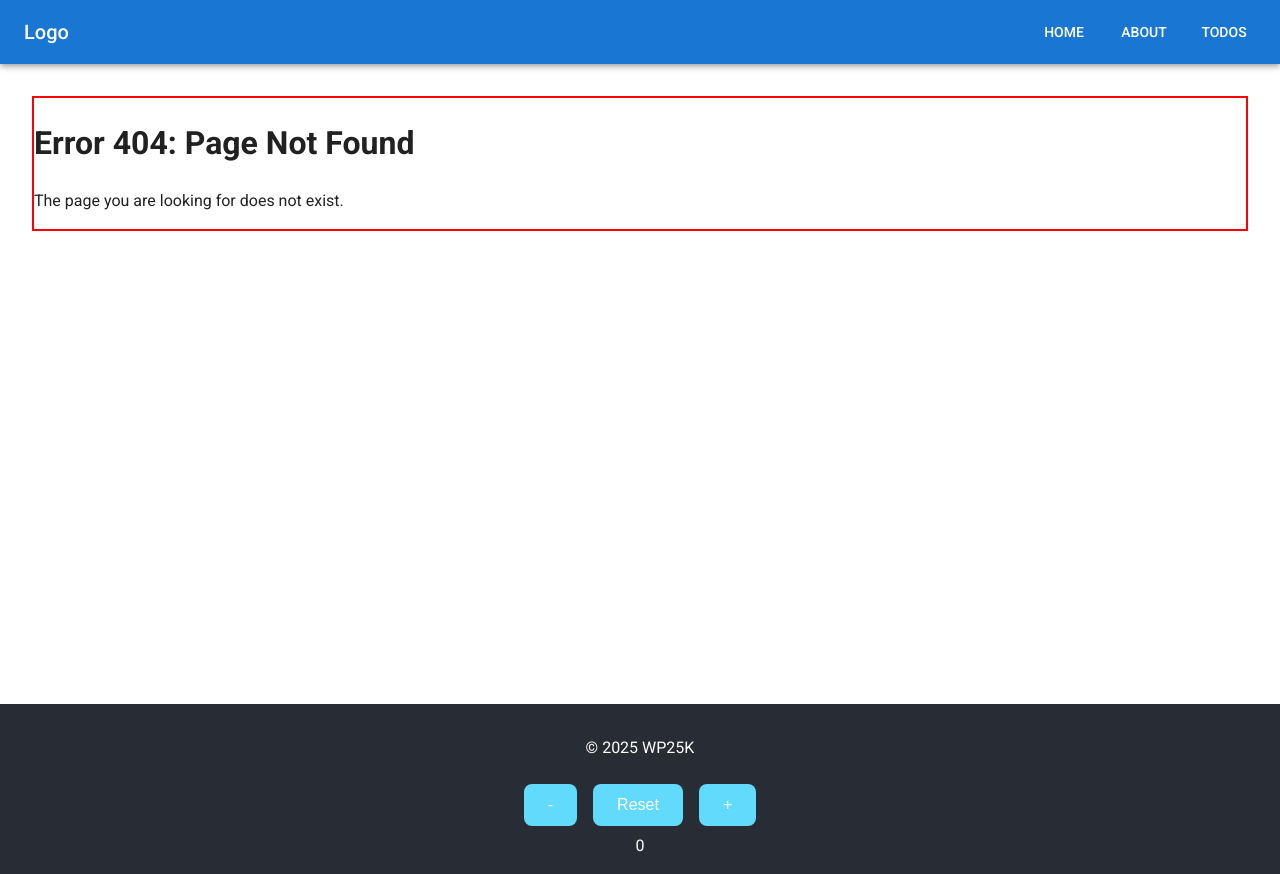
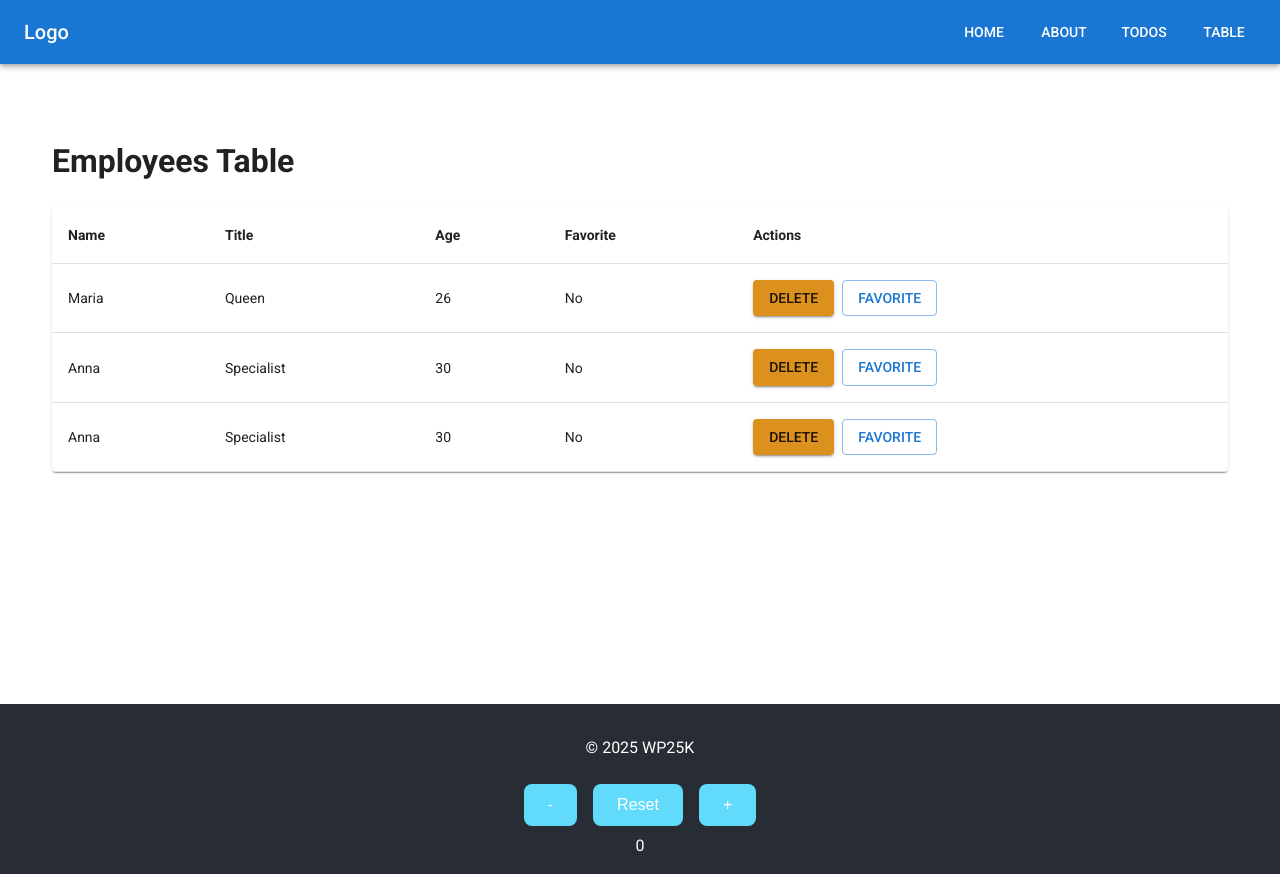
Before and after one commit to Nyukaa/ReactLessons, a React (Vite) app in the folder Lessons/: page /personsPage in a window 1280 px wide. Before the commit this address had no page. Built offline with nearby package versions, Linux system fonts and the light colour scheme; data requests are answered from the project's data file.

Commit message:
table Mui included

```diff
--- /dev/null
+++ b/Lessons/db.json
@@ -0,0 +1,33 @@
+{
+  "persons": [
+    {
+      "name": "Maria",
+      "title": "Queen",
+      "age": "26",
+      "id": "1"
+    },
+    {
+      "id": "5",
+      "name": "Anna",
+      "title": "Specialist",
+      "age": 30,
+      "isFavorite": false
+    },
+    {
+      "id": "2",
+      "name": "Anna",
+      "title": "Specialist",
+      "age": 30,
+      "isFavorite": false
+    }
+  ],
+  "somepersons": [
+    {
+      "id": "1",
+      "name": "Maria",
+      "title": "Queen",
+      "age": 24,
+      "isFavorite": true
+    }
+  ]
+}
--- a/Lessons/package.json
+++ b/Lessons/package.json
@@ -5,6 +5,7 @@
   "type": "module",
   "scripts": {
     "dev": "vite",
+    "dev:server": "json-server --watch db.json --port 3001",
     "build": "vite build",
     "preview": "vite preview",
     "lint": "eslint .",
--- a/Lessons/src/App.jsx
+++ b/Lessons/src/App.jsx
@@ -5,6 +5,7 @@ import Home from "./Home";
 import About from "./About";
 import Layout from "./Layout";
 import ErrorPage from "./components/ErrorPage";
+import PersonsPage from "./PersonsPage.jsx";
 import useCounter from "./hooks/useCounter";
 import Todos from "./components/Todos.jsx";
 import SingleEmployee from "./components/SingleEmployee.jsx";
@@ -24,6 +25,7 @@ function App() {
       ),
       children: [
         { path: "/", element: <Home /> },
+        { path: "/personsPage", element: <PersonsPage /> },
         { path: "/about", element: <About /> },
         { path: "/todos", element: <Todos /> },
         { path: "/employee/:id", element: <SingleEmployee /> },
--- a/Lessons/src/Home.jsx
+++ b/Lessons/src/Home.jsx
@@ -89,9 +89,7 @@ function Home() {
       <Button variant="contained" color="secondary">
         2 Btn from the Mui
       </Button>
-      <Button variant="contained" color="limeGreen">
-        3 Btn from the Mui
-      </Button>
+
       <div className="counter-container">
         <Counter
           count={count}
--- /dev/null
+++ b/Lessons/src/PersonsPage.jsx
@@ -0,0 +1,36 @@
+import { useEffect, useState } from "react";
+import axios from "axios";
+import PersonsTable from "./components/PersonsTable";
+
+export default function PersonsPage() {
+  const [persons, setPersons] = useState([]);
+
+  useEffect(() => {
+    axios.get("/persons").then((res) => setPersons(res.data));
+  }, []);
+
+  const handleDelete = (id) => {
+    axios.delete(`/persons/${id}`).then(() => {
+      setPersons(persons.filter((p) => p.id !== id));
+    });
+  };
+
+  const handleToggleFavorite = (id) => {
+    const updated = persons.map((p) =>
+      p.id === id ? { ...p, isFavorite: !p.isFavorite } : p
+    );
+    setPersons(updated);
+  };
+
+  return (
+    <div style={{ padding: 20 }}>
+      <h1>Employees Table</h1>
+
+      <PersonsTable
+        persons={persons}
+        onDelete={handleDelete}
+        onToggleFavorite={handleToggleFavorite}
+      />
+    </div>
+  );
+}
--- a/Lessons/src/components/Header.jsx
+++ b/Lessons/src/components/Header.jsx
@@ -34,6 +34,9 @@ function Header() {
           <Button color="inherit" component={Link} to="/todos">
             Todos
           </Button>
+          <Button color="inherit" component={Link} to="/personsPage">
+            Table
+          </Button>
         </Box>
       </Toolbar>
     </AppBar>
--- /dev/null
+++ b/Lessons/src/components/PersonsTable.jsx
@@ -0,0 +1,68 @@
+import Table from "@mui/material/Table";
+import TableBody from "@mui/material/TableBody";
+import TableCell from "@mui/material/TableCell";
+import TableContainer from "@mui/material/TableContainer";
+import TableHead from "@mui/material/TableHead";
+import TableRow from "@mui/material/TableRow";
+import Paper from "@mui/material/Paper";
+import Button from "@mui/material/Button";
+
+const PersonsTable = ({ persons, onDelete, onToggleFavorite }) => {
+  return (
+    <TableContainer component={Paper}>
+      <Table sx={{ minWidth: 650 }} aria-label="persons table">
+        <TableHead>
+          <TableRow>
+            <TableCell>
+              <b>Name</b>
+            </TableCell>
+            <TableCell>
+              <b>Title</b>
+            </TableCell>
+            <TableCell>
+              <b>Age</b>
+            </TableCell>
+            <TableCell>
+              <b>Favorite</b>
+            </TableCell>
+            <TableCell>
+              <b>Actions</b>
+            </TableCell>
+          </TableRow>
+        </TableHead>
+
+        <TableBody>
+          {persons.map((person) => (
+            <TableRow key={person.id}>
+              <TableCell>{person.name}</TableCell>
+              <TableCell>{person.title}</TableCell>
+              <TableCell>{person.age}</TableCell>
+
+              <TableCell>{person.isFavorite ? "❤️ Yes" : "No"}</TableCell>
+
+              <TableCell>
+                <Button
+                  variant="contained"
+                  color="secondary"
+                  onClick={() => onDelete(person.id)}
+                  sx={{ marginRight: 1 }}
+                >
+                  Delete
+                </Button>
+
+                <Button
+                  variant="outlined"
+                  onClick={() => onToggleFavorite(person.id)}
+                >
+                  {person.isFavorite ? "Unfavorite" : "Favorite"}
+                </Button>
+              </TableCell>
+            </TableRow>
+          ))}
+        </TableBody>
+      </Table>
+    </TableContainer>
+  );
+};
+
+export default PersonsTable;
--- a/Lessons/vite.config.js
+++ b/Lessons/vite.config.js
@@ -4,4 +4,13 @@ import react from "@vitejs/plugin-react";
 // https://vite.dev/config/
 export default defineConfig({
   plugins: [react()],
+  server: {
+    proxy: {
+      "/persons": {
+        target: "http://localhost:3001",
+        changeOrigin: true,
+        secure: false,
+      },
+    },
+  },
 });
```
